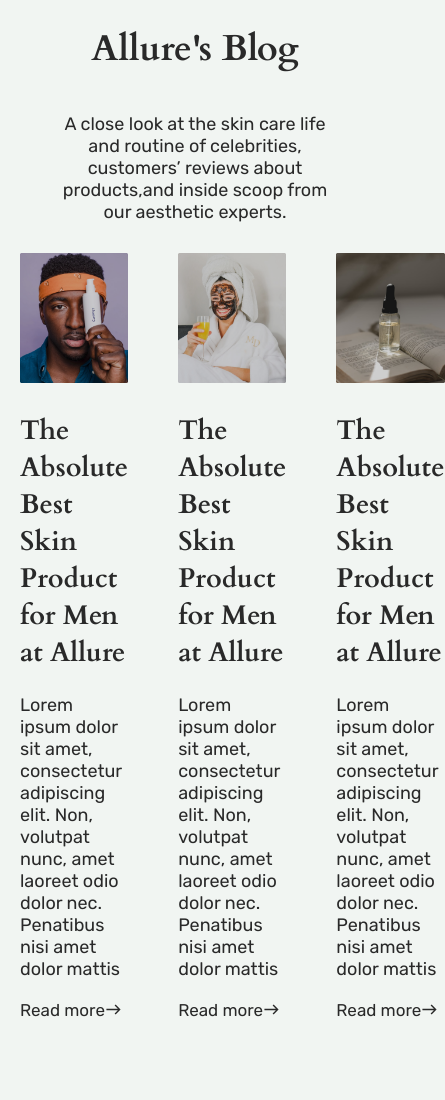
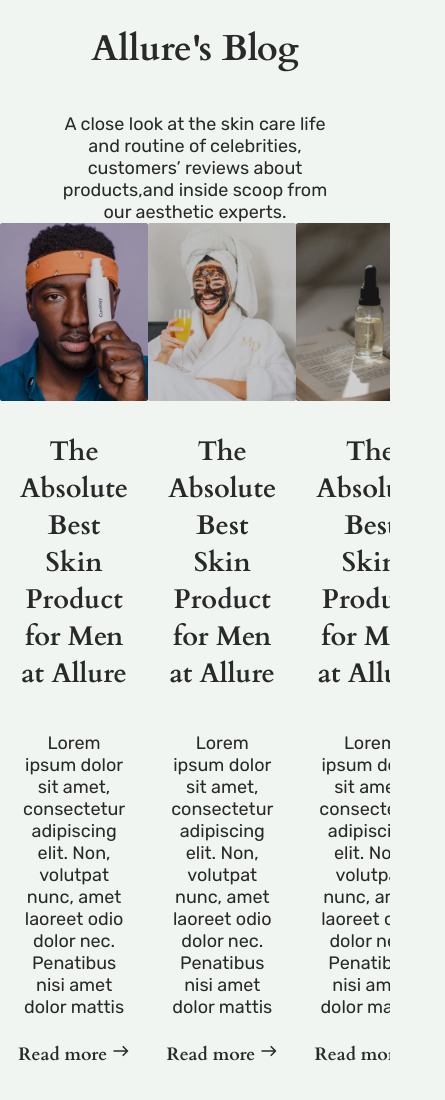
Before and after one commit to PrimoCrypt/skincare-ecommerce, a Vue app: page /blog in a window 390 px wide. Shown: the top 1100 px of the page, 445 px wide, since content can reach past the window. Before the commit the page ends 1040 px from the top, so only its background shows below. Built offline with nearby package versions, Linux system fonts and the light colour scheme.

Commit message:
Worked on responsiveness of most comps except blog

```diff
--- a/src/components/Footer.vue
+++ b/src/components/Footer.vue
@@ -5,7 +5,7 @@
 </template>
 
 
-<style>
+<style scoped>
 .footer-image img{
     width: 100%;
     height: auto;
--- a/src/components/HomePageComps/AboutUs.vue
+++ b/src/components/HomePageComps/AboutUs.vue
@@ -13,10 +13,9 @@
                     <h1>EARTH IS OUR TRUE SOURCE OF BEAUTY</h1>
                     <p>Allure is a cosmetic brand of face oils,body care and wellness products for all skin types. </p>
                 </div>
-
             </div>
             <div class="r-section">
-                <img src="../../assets/homeAboutUsImage.png" class="homeAboutUsImage" />
+                <img src="../../assets/homeAboutUsImage.png" class="homeAboutUsImage"/>
             </div>
         </div>
     </div>
@@ -110,10 +109,64 @@
 
 
 .r-section{
-    margin: 0 80px 0 auto;
+    margin: 40px 80px 0 auto;
 }
 
 .homeAboutUsImage{
     width: 25vw;
 }
+
+@media (max-width:450px){
+    .heading-container{
+        width: 100%;
+        margin: 0 0 0 20px;
+    }
+    .heading-p{
+        text-align: center;
+    }
+    .flex-container{
+        flex-direction: column;
+        width: 100%;
+        height: auto;
+        padding: 0;
+    }
+    .l-section{
+        width: 100%;
+        margin: 0;
+        display: flex;
+        flex-direction: column;
+        justify-content: center;
+    }
+    .top-l-section{
+        padding: 0;
+        display: flex;
+        justify-content: center;
+    }
+    .top-l-section button{
+        font-size: 15px;
+        padding: auto 10px;
+    }
+    .bottom-l-section{
+        width: 100%;
+    }
+    .bottom-l-section h1{
+        font-size: 25px;
+        line-height: 40px;
+        width: 100%;
+        text-align: center;
+    }
+    .bottom-l-section p{
+        width: 80%;
+    }
+    .r-section{
+        width: 100%;
+        margin: 0;
+        display: flex;
+        justify-content: center;
+        /* height: 500px; */
+    }
+    .homeAboutUsImage{
+        width: 80%;
+    }
+}
 </style>
--- a/src/components/NavBar.vue
+++ b/src/components/NavBar.vue
@@ -74,7 +74,7 @@
 }
 </script>
 
-<style>
+<style scoped>
 .navbar {
     display: flex;
     align-items: center;
--- a/src/views/BlogView.vue
+++ b/src/views/BlogView.vue
@@ -1,50 +1,73 @@
 <template>
-    <main>
+    <div class="container">
         <h1>Allure's Blog</h1>
-        <p>A close look at the skin care life and routine of celebrities, customers’ reviews about products,and inside scoop from our aesthetic experts.</p>
+        <p>A close look at the skin care life and routine of celebrities, customers’ reviews about products,and inside scoop
+            from our aesthetic experts.</p>
         <div class="posts">
             <div class="post">
                 <img src="@/assets/Rectangle18.png">
-                <h2>The Absolute Best Skin Product for Men at Allure</h2>
-                <p>Lorem ipsum dolor sit amet, consectetur adipiscing elit. Non, volutpat nunc, amet laoreet odio dolor nec. Penatibus nisi amet dolor mattis</p>
-                <h4 class="read_more">Read more
-                    <span class="div">
-                        <svg stroke="currentColor" fill="currentColor" stroke-width="0" viewBox="0 0 24 24" height="1em" width="1em" xmlns="http://www.w3.org/2000/svg"><path fill="none" d="M0 0h24v24H0z"></path><path d="M15 5l-1.41 1.41L18.17 11H2v2h16.17l-4.59 4.59L15 19l7-7-7-7z"></path></svg>
-                    </span>
-                </h4>
+                <div class="post-content">
+                    <h2>The Absolute Best Skin Product for Men at Allure</h2>
+                    <p>Lorem ipsum dolor sit amet, consectetur adipiscing elit. Non, volutpat nunc, amet laoreet odio dolor nec.
+                        Penatibus nisi amet dolor mattis</p>
+                    <h4 class="read_more">Read more
+                        <span class="div">
+                            <svg stroke="currentColor" fill="currentColor" stroke-width="0" viewBox="0 0 24 24" height="1em"
+                                width="1em" xmlns="http://www.w3.org/2000/svg">
+                                <path fill="none" d="M0 0h24v24H0z"></path>
+                                <path d="M15 5l-1.41 1.41L18.17 11H2v2h16.17l-4.59 4.59L15 19l7-7-7-7z"></path>
+                            </svg>
+                        </span>
+                    </h4>
+                </div>
             </div>
             <div class="post">
                 <img src="@/assets/Rectangle19.png">
-                <h2>The Absolute Best Skin Product for Men at Allure</h2>
-                <p>Lorem ipsum dolor sit amet, consectetur adipiscing elit. Non, volutpat nunc, amet laoreet odio dolor nec. Penatibus nisi amet dolor mattis</p>
-                <h4 class="read_more">Read more
-                    <span class="div">
-                        <svg stroke="currentColor" fill="currentColor" stroke-width="0" viewBox="0 0 24 24" height="1em" width="1em" xmlns="http://www.w3.org/2000/svg"><path fill="none" d="M0 0h24v24H0z"></path><path d="M15 5l-1.41 1.41L18.17 11H2v2h16.17l-4.59 4.59L15 19l7-7-7-7z"></path></svg>
-                    </span>
-                </h4>
+                <div class="post-content">
+                    <h2>The Absolute Best Skin Product for Men at Allure</h2>
+                    <p>Lorem ipsum dolor sit amet, consectetur adipiscing elit. Non, volutpat nunc, amet laoreet odio dolor nec.
+                        Penatibus nisi amet dolor mattis</p>
+                    <h4 class="read_more">Read more
+                        <span class="div">
+                            <svg stroke="currentColor" fill="currentColor" stroke-width="0" viewBox="0 0 24 24" height="1em"
+                                width="1em" xmlns="http://www.w3.org/2000/svg">
+                                <path fill="none" d="M0 0h24v24H0z"></path>
+                                <path d="M15 5l-1.41 1.41L18.17 11H2v2h16.17l-4.59 4.59L15 19l7-7-7-7z"></path>
+                            </svg>
+                        </span>
+                    </h4>
+                </div>
             </div>
             <div class="post">
                 <img src="@/assets/Rectangle20.png">
-                <h2>The Absolute Best Skin Product for Men at Allure</h2>
-                <p>Lorem ipsum dolor sit amet, consectetur adipiscing elit. Non, volutpat nunc, amet laoreet odio dolor nec. Penatibus nisi amet dolor mattis</p>
-                <h4 class="read_more">Read more
-                    <span class="div">
-                        <svg stroke="currentColor" fill="currentColor" stroke-width="0" viewBox="0 0 24 24" height="1em" width="1em" xmlns="http://www.w3.org/2000/svg"><path fill="none" d="M0 0h24v24H0z"></path><path d="M15 5l-1.41 1.41L18.17 11H2v2h16.17l-4.59 4.59L15 19l7-7-7-7z"></path></svg>
-                    </span>
-                </h4>
+                <div class="post-content">
+                    <h2>The Absolute Best Skin Product for Men at Allure</h2>
+                    <p>Lorem ipsum dolor sit amet, consectetur adipiscing elit. Non, volutpat nunc, amet laoreet odio dolor nec.
+                        Penatibus nisi amet dolor mattis</p>
+                    <h4 class="read_more">Read more
+                        <span class="div">
+                            <svg stroke="currentColor" fill="currentColor" stroke-width="0" viewBox="0 0 24 24" height="1em"
+                                width="1em" xmlns="http://www.w3.org/2000/svg">
+                                <path fill="none" d="M0 0h24v24H0z"></path>
+                                <path d="M15 5l-1.41 1.41L18.17 11H2v2h16.17l-4.59 4.59L15 19l7-7-7-7z"></path>
+                            </svg>
+                        </span>
+                    </h4>
+                </div>
+
             </div>
         </div>
-    </main>
+    </div>
 </template>
 
 
 <script>
 export default {
     name: 'Blog',
-    setup(){
+    setup() {
 
 
-        return{}
+        return {}
     }
 
 
@@ -52,16 +75,17 @@
 </script>
 
 
-<style>
-main{
+<style scoped>
+.container {
     color: #292929;
     font-family: Cardo;
     font-size: 18px;
     font-style: normal;
     font-weight: 700;
+    width: 100%;
 }
 
-main p{
+.container p {
     color: #292929;
     text-align: center;
     font-family: Rubik;
@@ -72,55 +96,47 @@
     margin: 40px 0 0 0;
 }
 
-.posts{
-    width: 100%;
-    display: grid;
-    grid-template-columns: repeat(3, 1fr);
-    gap: 10px;
-    margin-top: 30px;
-}
 
-.post{
-    text-align: left;
-    margin: 0 20px;
-    max-width: 100%;
-}
+@media (max-width:450px) {
+    .posts{
+        width: 100%;
+        display: flex;
+        flex-direction: row;
+        overflow-x:scroll;
+        overflow-y: hidden;
+    }
+    .post {
+        display: flex;
+        flex-direction: column;
+        align-items: center;
+        width: 400px;
+        margin-bottom: 20px;
+    }
 
-.post img{
-    max-width: 100%;
-    height: auto;
-}
+    .post img {
+        width: 100%;
+        max-width: 400px; /* Adjust the maximum width of the image as needed */
+    }
+    /* .post h2{
+        max-width: 100%;
+    }
 
-h4{
-    margin: 0;
-    font-family: Rubik;
-    font-size: 22px;
-    font-weight: 400;
-}
+    .post p{
+        max-width: 100%;
+    } */
 
-.post p{
-    padding: 0 ;
-    margin: 0;
-    text-align: left;
-}
+    .post-content {
+        width: 100%;
+        max-width: 400px; /* Adjust the maximum width of the content as needed */
+        text-align: center;
+        margin-top: 10px;
+    }
 
-.read_more{
-    color: #292929;
-    font-family: Rubik;
-    font-size: 17px;
-    font-style: normal;
-    font-weight: 400;
-    display: flex;
-    flex-direction: row;
-    justify-content: center;
-    align-items:center;
-    margin-bottom: 20px;
-    margin-top: 20px;
-}
-
-span.div{
-    display: flex;
-    /* align-self: center; */
-    margin: auto auto auto 0;
+    .post-content h2,
+    .post-content p {
+        width: 100%;
+        box-sizing: border-box;
+        padding: 0 20px;
+    }
 }
 </style>
--- a/src/views/HomeView.vue
+++ b/src/views/HomeView.vue
@@ -99,32 +99,57 @@
 }
 
 .homeAboutUs {
+    margin: 0 80px;
     height: auto;
 }
 
 .homeWhyUs {
-    margin: 80px;
+    margin: 0 80px;
     height: auto;
 }
 
 .homePopularProd {
-    max-height: 100vh;
+    height: auto;
     color: #2F4333;
-    margin: 0 80px 80px 80px;
+    margin: 0 80px;
 }
 
 .homeTopPicks {
-    margin: 80px;
+    margin: 0 80px;
     height: auto;
 }
 
 .homeNecessities {
-    margin: 80px;
+    margin: 0 80px;
     height: auto;
 }
 
 .blogView {
-    margin: 80px;
+    margin: 0 80px;
     height: auto;
 }
+
+@media (max-width: 700px) {
+    .homeHeaderMid{
+        margin: 0 20px;
+    }
+    .homeAboutUs{
+        margin: 0 20px;
+    }
+    .homeWhyUs{
+        margin: 0 20px;
+    }
+    .homePopularProd{
+        margin: 0 20px 20px 20px;
+    }
+    .homeTopPicks{
+        margin: 0 20px;
+    }
+    .homeNecessities{
+        margin: 0 20px;
+    }
+    .blogView{
+        margin: 0 20px;
+    }
+}
 </style>
```
Also changed, not shown: src/components/HomePageComps/Necessities.vue (+41 -17 lines), src/components/HomePageComps/PopularProd.vue (+43 -6 lines), src/components/HomePageComps/WhyUs.vue (+40 -1 lines).
